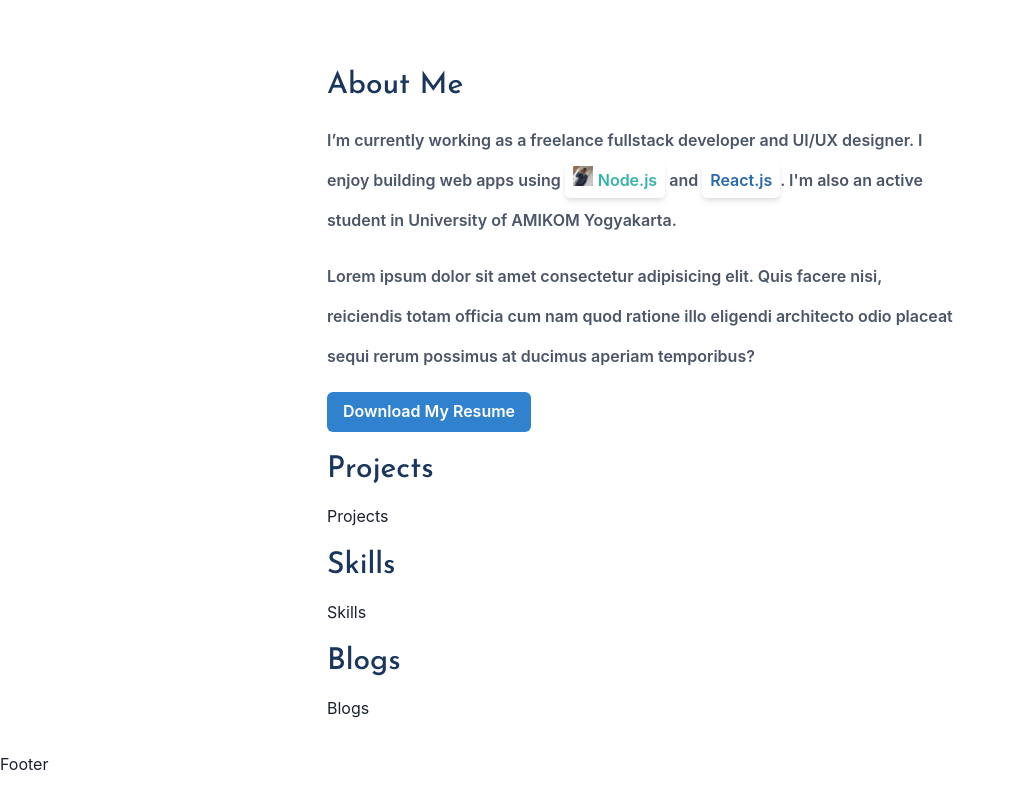
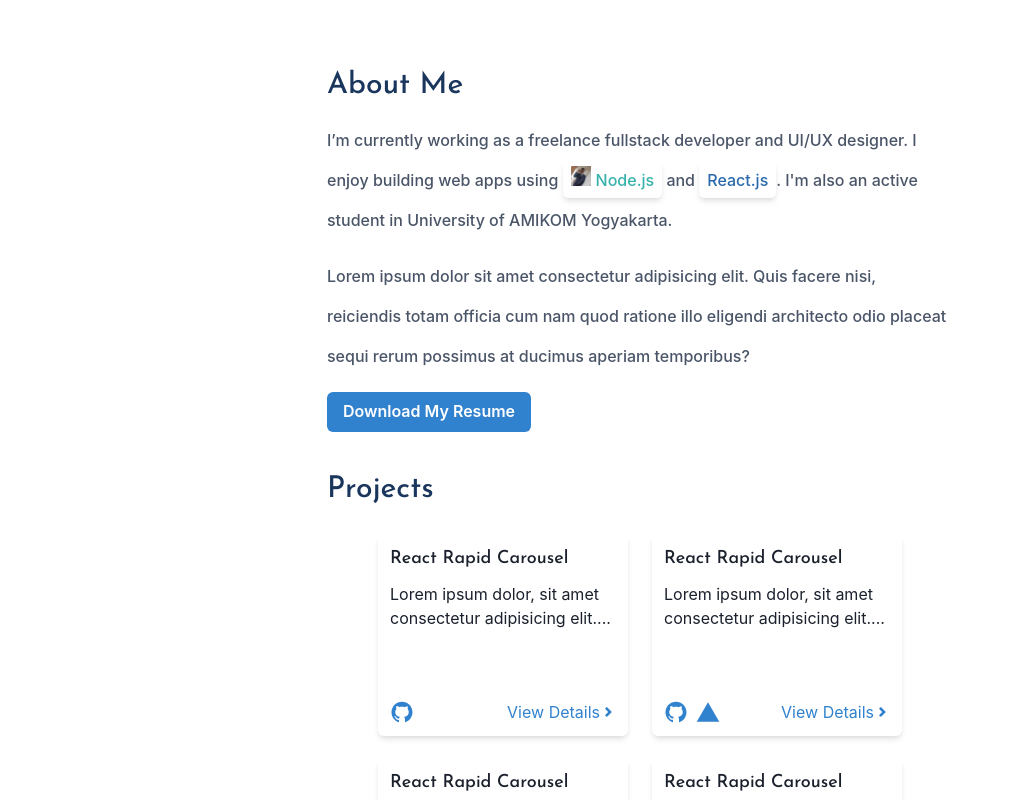
Before and after one commit to chineduogada/ogada-statnley-chinedu, a Next.js app: page / in a window 1280 px wide. Shown: the part 440-1240 px from the top of the page, without its empty margins (0-1015 px from the left). Before the commit the page ends 1216 px from the top, so only its background shows below. Built offline with nearby package versions, Linux system fonts and the light colour scheme.

Commit message:
feature(Card):add project card component
Implement Card component, which display tiny information about a
`projects`, use in Project section only

[Delivers #1]

```diff
--- a/components/Blogs.js
+++ b/components/Blogs.js
@@ -3,7 +3,18 @@ import Section from "./Section";
 const Blogs = () => {
 	return (
 		<Section heading='Blogs' id='blogs'>
-			Blogs
+			Blogs Lorem ipsum dolor, sit amet consectetur adipisicing elit.
+			Reiciendis consectetur minima ducimus nisi voluptates obcaecati iste,
+			alias a mollitia inventore ipsa quasi architecto, quam officia autem
+			iure magnam quisquam! Aperiam, minus quibusdam. Corrupti, rem? Harum
+			veniam quas quod ea blanditiis laudantium deserunt nesciunt at eius
+			quis culpa beatae eveniet praesentium repellat laboriosam, deleniti
+			asperiores incidunt ipsum. Dolore natus eveniet similique fugit
+			deleniti, aspernatur laboriosam fugiat quos veritatis rem qui
+			consequatur provident neque facere, repellendus ipsum in corrupti
+			praesentium! Placeat mollitia exercitationem unde tenetur modi ipsa
+			ipsum? Eveniet nisi quas neque nihil laborum, ducimus eaque, doloremque
+			facere deleniti temporibus minus voluptate.
 		</Section>
 	);
 };
--- /dev/null
+++ b/components/Card.js
@@ -0,0 +1,61 @@
+import Image from "next/image";
+import Link from "next/link";
+import { Box, Flex, Heading, Text } from "@chakra-ui/react";
+import { IoLogoVercel, IoLogoNpm } from "react-icons/io5";
+import { AiFillGithub } from "react-icons/ai";
+import { TiChevronRight } from "react-icons/ti";
+
+import truncate from "../utils/truncate";
+
+const renderIcon = (link, icon) => (
+	<Link href={link}>
+		<a target='blank'>
+			<Text mr={2} color='blue.500' _hover={{ color: "black" }}>
+				{icon}
+			</Text>
+		</a>
+	</Link>
+);
+
+const Card = ({ github, vercel, npm, heading, description }) => {
+	return (
+		<Flex
+			p={3}
+			m={3}
+			borderRadius='md'
+			shadow='md'
+			width='250px'
+			height='200px'
+			direction='column'
+			justifyContent='space-between'
+			as='article'
+		>
+			<Box as='header'>
+				<Heading as='h4' className='section__heading' fontSize='lg' mb={3}>
+					{heading}
+				</Heading>
+				<Text>{truncate(description, 60)}</Text>
+			</Box>
+
+			<Flex justifyContent='space-between' alignItems='center' as='footer'>
+				<Flex fontSize='2xl'>
+					{renderIcon(github, <AiFillGithub />)}
+
+					{vercel && renderIcon(vercel, <IoLogoVercel />)}
+
+					{npm && renderIcon(npm, <IoLogoNpm />)}
+				</Flex>
+
+				<Link href={github}>
+					<a target='blank'>
+						<Text d='flex' alignItems='center' color='blue.500'>
+							View Details <TiChevronRight />
+						</Text>
+					</a>
+				</Link>
+			</Flex>
+		</Flex>
+	);
+};
+
+export default Card;
--- a/components/Navbar.js
+++ b/components/Navbar.js
@@ -8,7 +8,7 @@ import {
 	VStack,
 	Text,
 } from "@chakra-ui/react";
-import { FaBars } from "react-icons/fa";
+import { CgMenuLeft } from "react-icons/cg";
 
 const Navbar = () => {
 	const { isOpen, onOpen, onClose } = useDisclosure();
@@ -19,6 +19,7 @@ const Navbar = () => {
 		d: "grid",
 		placeItems: "center",
 		transition: ".5s",
+		borderBottom: "3px solid transparent",
 		_hover: {
 			bg: "gray.100",
 		},
@@ -31,15 +32,21 @@ const Navbar = () => {
 			p='2'
 			opacity='.5'
 			transition='.5s'
-			_hover={{ opacity: "1" }}
+			_hover={{ opacity: "1", shadow: "md" }}
 			position='sticky'
 			top='0'
 			bg='white'
 			zIndex='1'
 		>
-			<Button colorScheme='blue' onClick={onOpen}>
-				<FaBars />
+			<Button
+				fontWeight='900'
+				rounded='full'
+				colorScheme='blue'
+				onClick={onOpen}
+			>
+				<CgMenuLeft />
 			</Button>
+
 			<Drawer placement='left' onClose={onClose} isOpen={isOpen}>
 				<DrawerOverlay>
 					<DrawerContent d='flex' flexDir='column' justifyContent='center'>
@@ -53,7 +60,7 @@ const Navbar = () => {
 							<Box href='#blogs' {...listItemProps}>
 								<Text align='center'>Blogs</Text>
 							</Box>
-							<Box href='#project' {...listItemProps}>
+							<Box href='#projects' {...listItemProps}>
 								<Text align='center'>Projects</Text>
 							</Box>
 						</VStack>
--- a/components/Paragraph.js
+++ b/components/Paragraph.js
@@ -2,7 +2,7 @@ import { Text } from "@chakra-ui/react";
 
 const Paragraph = ({ children }) => {
 	return (
-		<Text lineHeight='2.5' mb={4} fontWeight='600' color='gray.600'>
+		<Text lineHeight='2.5' mb={4} fontWeight='500' color='gray.600'>
 			{children}
 		</Text>
 	);
--- a/components/Projects.js
+++ b/components/Projects.js
@@ -1,9 +1,45 @@
 import Section from "./Section";
+import Card from "./Card";
+import { Flex } from "@chakra-ui/react";
+
+const projects = [
+	{
+		github: "https://github.com/chineduogada",
+		heading: "React Rapid Carousel",
+		description:
+			"Lorem ipsum dolor, sit amet consectetur adipisicing elit. Illo sequi delectus iusto illum nam architecto nostrum ducimus minus consequuntur voluptate!",
+	},
+	{
+		github: "https://github.com/chineduogada",
+		vercel: "https://github.com/chineduogada",
+		heading: "React Rapid Carousel",
+		description:
+			"Lorem ipsum dolor, sit amet consectetur adipisicing elit. Illo sequi delectus iusto illum nam architecto nostrum ducimus minus consequuntur voluptate!",
+	},
+	{
+		github: "https://github.com/chineduogada",
+		vercel: "https://github.com/chineduogada",
+		npm: "https://github.com/chineduogada",
+		heading: "React Rapid Carousel",
+		description:
+			"Lorem ipsum dolor, sit amet consectetur adipisicing elit. Illo sequi delectus iusto illum nam architecto nostrum ducimus minus consequuntur voluptate!",
+	},
+	{
+		github: "https://github.com/chineduogada",
+		heading: "React Rapid Carousel",
+		description:
+			"Lorem ipsum dolor, sit amet consectetur adipisicing elit. Illo sequi delectus iusto illum nam architecto nostrum ducimus minus consequuntur voluptate!",
+	},
+];
 
 const Projects = () => {
 	return (
 		<Section heading='Projects' id='projects'>
-			Projects
+			<Flex wrap='wrap' justifyContent='center'>
+				{projects.map((project, index) => (
+					<Card {...project} key={index} />
+				))}
+			</Flex>
 		</Section>
 	);
 };
--- a/components/Section.js
+++ b/components/Section.js
@@ -1,8 +1,9 @@
 import { Box, Heading } from "@chakra-ui/react";
 
-const Section = ({ heading, children, ...rest }) => {
+const Section = ({ heading, id, children, ...rest }) => {
 	return (
-		<Box as='section' className='section' {...rest} mb={5}>
+		<section className='section' id={id}>
+			<Box id={id} {...rest} mb={10}>
 				<Heading
 					as='h3'
 					size='lg'
@@ -15,6 +16,7 @@ const Section = ({ heading, children, ...rest }) => {
 
 				<Box as='main'>{children}</Box>
 			</Box>
+		</section>
 	);
 };
 
--- a/components/Skills.js
+++ b/components/Skills.js
@@ -3,7 +3,18 @@ import Section from "./Section";
 const Skills = () => {
 	return (
 		<Section heading='Skills' id='skills'>
-			Skills
+			Lorem ipsum dolor, sit amet consectetur adipisicing elit. Reiciendis
+			consectetur minima ducimus nisi voluptates obcaecati iste, alias a
+			mollitia inventore ipsa quasi architecto, quam officia autem iure
+			magnam quisquam! Aperiam, minus quibusdam. Corrupti, rem? Harum veniam
+			quas quod ea blanditiis laudantium deserunt nesciunt at eius quis culpa
+			beatae eveniet praesentium repellat laboriosam, deleniti asperiores
+			incidunt ipsum. Dolore natus eveniet similique fugit deleniti,
+			aspernatur laboriosam fugiat quos veritatis rem qui consequatur
+			provident neque facere, repellendus ipsum in corrupti praesentium!
+			Placeat mollitia exercitationem unde tenetur modi ipsa ipsum? Eveniet
+			nisi quas neque nihil laborum, ducimus eaque, doloremque facere
+			deleniti temporibus minus voluptate.
 		</Section>
 	);
 };
--- a/styles/globals.css
+++ b/styles/globals.css
@@ -15,6 +15,7 @@ a {
 
 * {
 	box-sizing: border-box;
+	scroll-behavior: smooth;
 }
 
 .heading {
--- /dev/null
+++ b/utils/truncate.js
@@ -0,0 +1,22 @@
+/**
+ * @function
+ * truncates a string: helps shorten long strings.
+ *
+ * @param {string} str - the string.
+ * @param {number} maxLength - the length to truncate from
+ * @returns a `string`: the `truncated` string.
+ *
+ * @example
+ * const description = truncate(data.desc, 30);
+ */
+const truncate = (str, maxLength) => {
+	if (!maxLength || str.length <= maxLength) {
+		return str;
+	}
+
+	const truncate = `${str.slice(0, maxLength - 3)}...`;
+
+	return truncate;
+};
+
+export default truncate;
```
Also changed, not shown: public/img/npm.jpg (added), public/img/vercel.jpg (added). Lines whose indentation alone changed are shown as unchanged.
